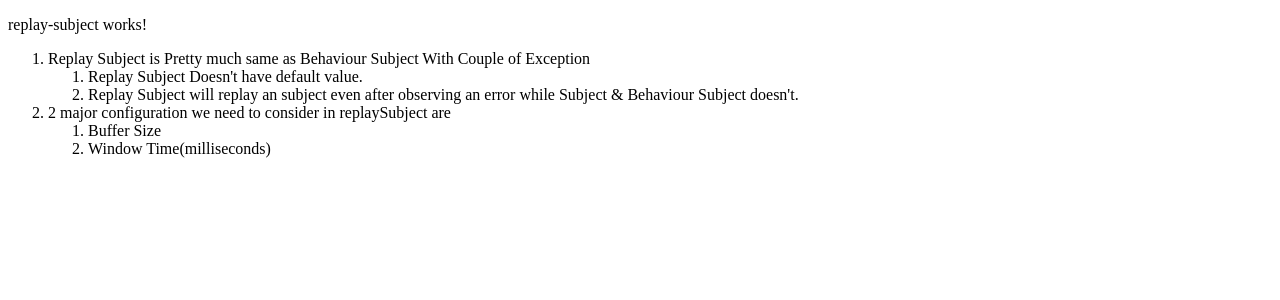
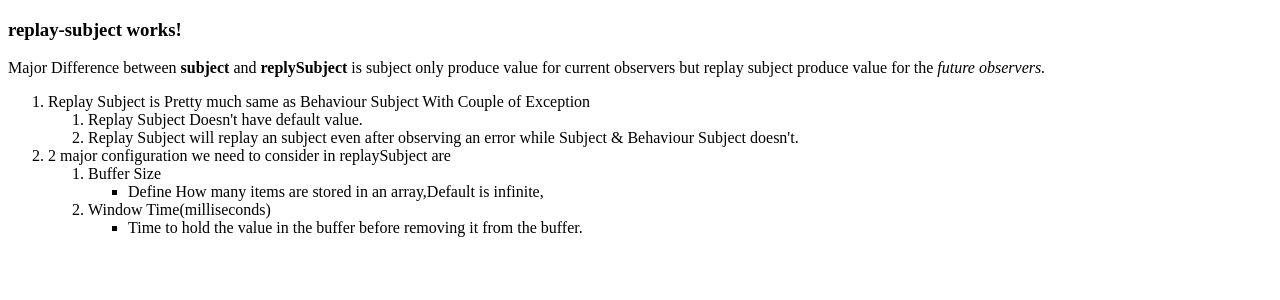
Before and after one commit to srbalakkl/Angular-RxJs, an Angular app: page /replaySubject in a window 1280 px wide. Shown: the top 300 px of the page. Built offline with nearby package versions, Linux system fonts and the light colour scheme.

Commit message:
improve:replay subject

```diff
--- a/src/app/replay-subject/replay-subject.component.html
+++ b/src/app/replay-subject/replay-subject.component.html
@@ -1,13 +1,21 @@
-<p>replay-subject works!</p>
+<h3>replay-subject works!</h3>
+<p>Major Difference between <b>subject</b> and <b>replySubject</b> is subject only produce value for current observers but replay subject produce value for the <em>future observers.</em></p>
 <ol>
   <li>Replay Subject is Pretty much same as Behaviour Subject With Couple of Exception</li>
   <ol>
     <li>Replay Subject Doesn't have default value.</li>
-    <li>Replay Subject will replay an subject even after observing an error while Subject & Behaviour Subject doesn't.</li>
+    <li>Replay Subject will replay an subject even after observing an error while Subject & Behaviour Subject doesn't.
+    </li>
   </ol>
-  <li>2 major configuration we need to consider in replaySubject are </li>
+  <li>2 major configuration we need to consider in replaySubject are</li>
   <ol>
     <li>Buffer Size</li>
+    <ul>
+      <li>Define How many items are stored in an array,Default is infinite,</li>
+    </ul>
     <li>Window Time(milliseconds)</li>
+    <ul>
+      <li>Time to hold the value in the buffer before removing it from the buffer.</li>
+    </ul>
   </ol>
 </ol>
--- a/src/app/replay-subject/replay-subject.component.ts
+++ b/src/app/replay-subject/replay-subject.component.ts
@@ -1,6 +1,5 @@
 import {Component} from '@angular/core';
-import {Observable, ReplaySubject, Subject} from "rxjs";
-import {writeErrorToLogFile} from "@angular/cli/src/utilities/log-file";
+import {BehaviorSubject, Observable, ReplaySubject, Subject} from "rxjs";
 
 @Component({
   selector: 'app-replay-subject',
@@ -11,36 +10,39 @@ import {writeErrorToLogFile} from "@angular/cli/src/utilities/log-file";
 })
 export class ReplaySubjectComponent {
   constructor() {
-    //
-    // /**
-    //  * @description Here <b> new Subject() </b> instance would print only <b> 2 and 3 </b>
-    //  * */
+    /**
+     * @description Here <b> new Subject() </b> instance would print only <b> 2 and 3 </b>
+     * */
+
     // const replaySubject = new Subject();
-    // // const replaySubject = new ReplaySubject();
-    // replaySubject.next(1)
-    //
-    // replaySubject.subscribe((value) => {
-    //   console.log('\nobserver 1', value);
-    // });
-    //
-    // replaySubject.next(2)
-    // replaySubject.next(3)
-    //
-    // replaySubject.subscribe((value) => {
-    //   console.log('\nobserver 2', value);
-    // })
+    // const replaySubject = new BehaviorSubject(0);
+    const replaySubject = new ReplaySubject();
+    replaySubject.next(1)
 
+    replaySubject.subscribe((value) => {
+      console.log('\nobserver 1', value);
+    });
+
+    replaySubject.next(2)
+    replaySubject.next(3)
+
+    replaySubject.subscribe((value) => {
+      console.log('\nobserver 2', value);
+    })
+
+    replaySubject.next(4)
     // this.replaySubjectWithError();
-    this.withBufferSize()
+    // this.withBufferSize()
+    // this.withBufferTime()
 
   }
 
 
-  replaySubjectWithError(){
+  replaySubjectWithError() {
     /**
      * @description ReplaySubject can emmit value even after the error is accrued.
      * */
-    // const replaySubject = new Subject();
+      // const replaySubject = new Subject();
     const replaySubject = new ReplaySubject();
     replaySubject.next(1)
 
@@ -59,7 +61,7 @@ export class ReplaySubjectComponent {
     })
   }
 
-  withBufferSize(){
+  withBufferSize() {
     /**
      * @description
      * BufferSize - Define How many items are stored in an array,Default is infinite,
@@ -85,5 +87,28 @@ export class ReplaySubjectComponent {
     })
   }
 
+  withBufferTime() {
+    const replaySubject = new ReplaySubject(Infinity, 1000);
+    replaySubject.next(1)
+
+    replaySubject.subscribe((value) => {
+      console.log('\nobserver 1', value);
+    });
+
+    replaySubject.next(2)
+    replaySubject.next(3)
+
+    replaySubject.subscribe((value) => {//<- here it show only one value,becz of size limit
+      console.log('\nobserver 2', value);
+    })
+
+    setTimeout(() => {
+      replaySubject.subscribe((value) => {//<- here it show only one value,becz of size limit
+        console.log('\nobserver 3', value);
+      })
+    },2000);
+
+  }
+
 //   todo:buffer time here
 }
```
